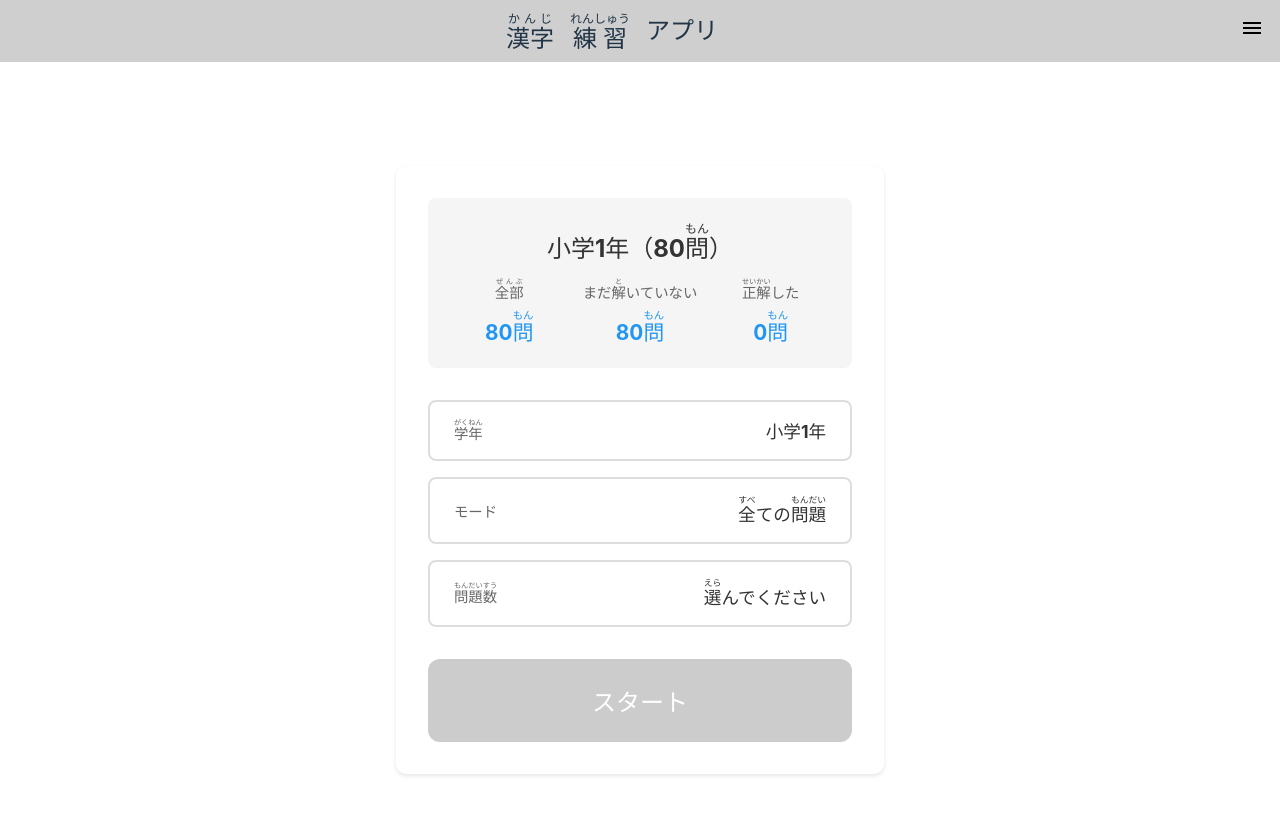
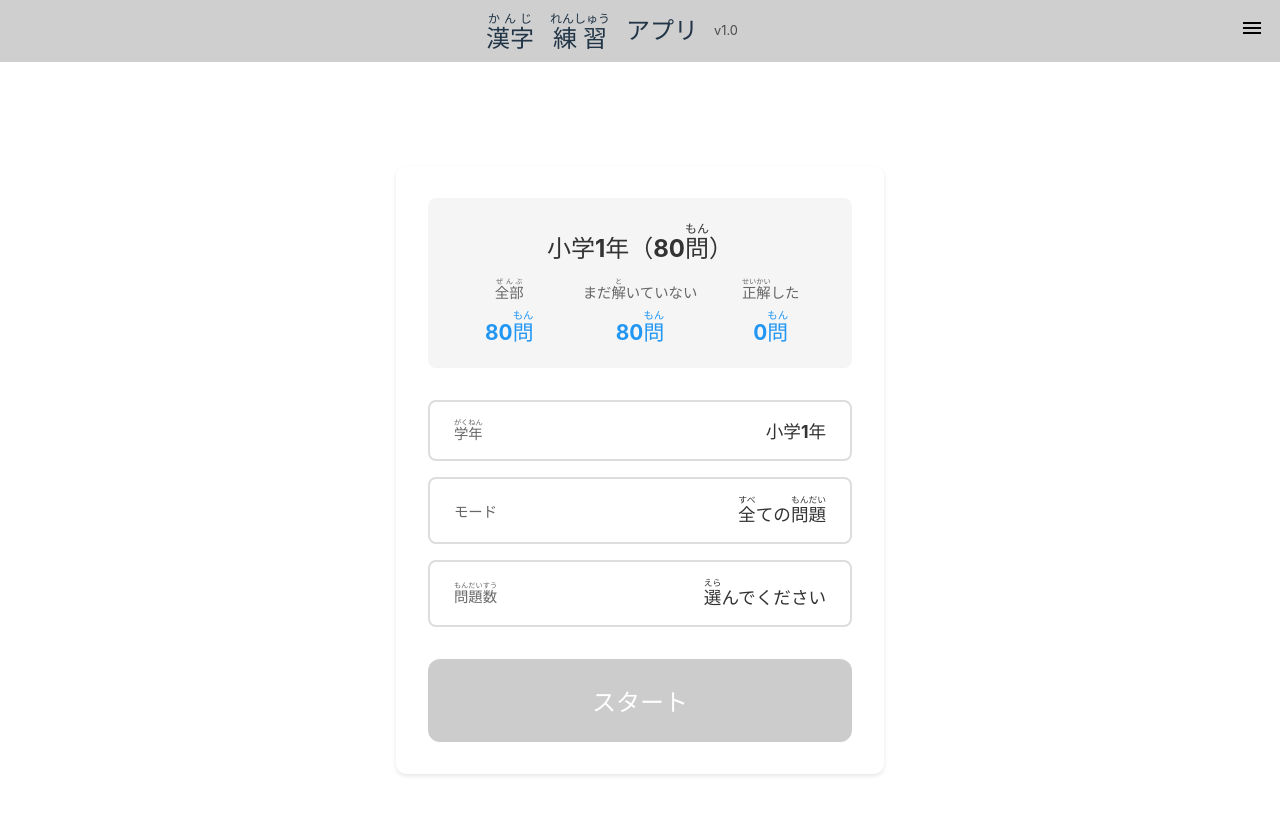
Before and after one commit to giwarb/kanjitest, a React (Vite) app: page / in a window 1280 px wide. Shown: the top 814 px of the page. Built offline with nearby package versions, Linux system fonts and the light colour scheme.

Commit message:
ヘッダーにアプリバージョンを表示するための要素を追加し、テストにバージョン表示の確認を追加

```diff
--- a/src/components/Header.css
+++ b/src/components/Header.css
@@ -14,6 +14,11 @@
   justify-content: center;
   align-items: center;
   gap: 1rem;
+}
+
+.header-version {
+  font-size: 0.8rem;
+  color: #4a4a4a;
 }
 
 .question-counter {
--- a/src/components/Header.tsx
+++ b/src/components/Header.tsx
@@ -2,6 +2,8 @@ import { useState } from "react";
 import { MenuDialog } from "./MenuDialog";
 import { Ruby } from "./Ruby";
 import "./Header.css";
+
+const APP_VERSION = "v1.0";
 
 interface HeaderProps {
   onReset: () => void;
@@ -18,6 +20,9 @@ export function Header({ onReset, onBackToStart, resetLabel }: HeaderProps) {
         <Ruby base="漢字" reading="かんじ" />
         <Ruby base="練習" reading="れんしゅう" />
         アプリ
+        <span className="header-version" aria-label="バージョン">
+          {APP_VERSION}
+        </span>
       </div>
       <button
         type="button"
```
Also changed, not shown: 1 other file (tests, documents, lock files or other folders).
